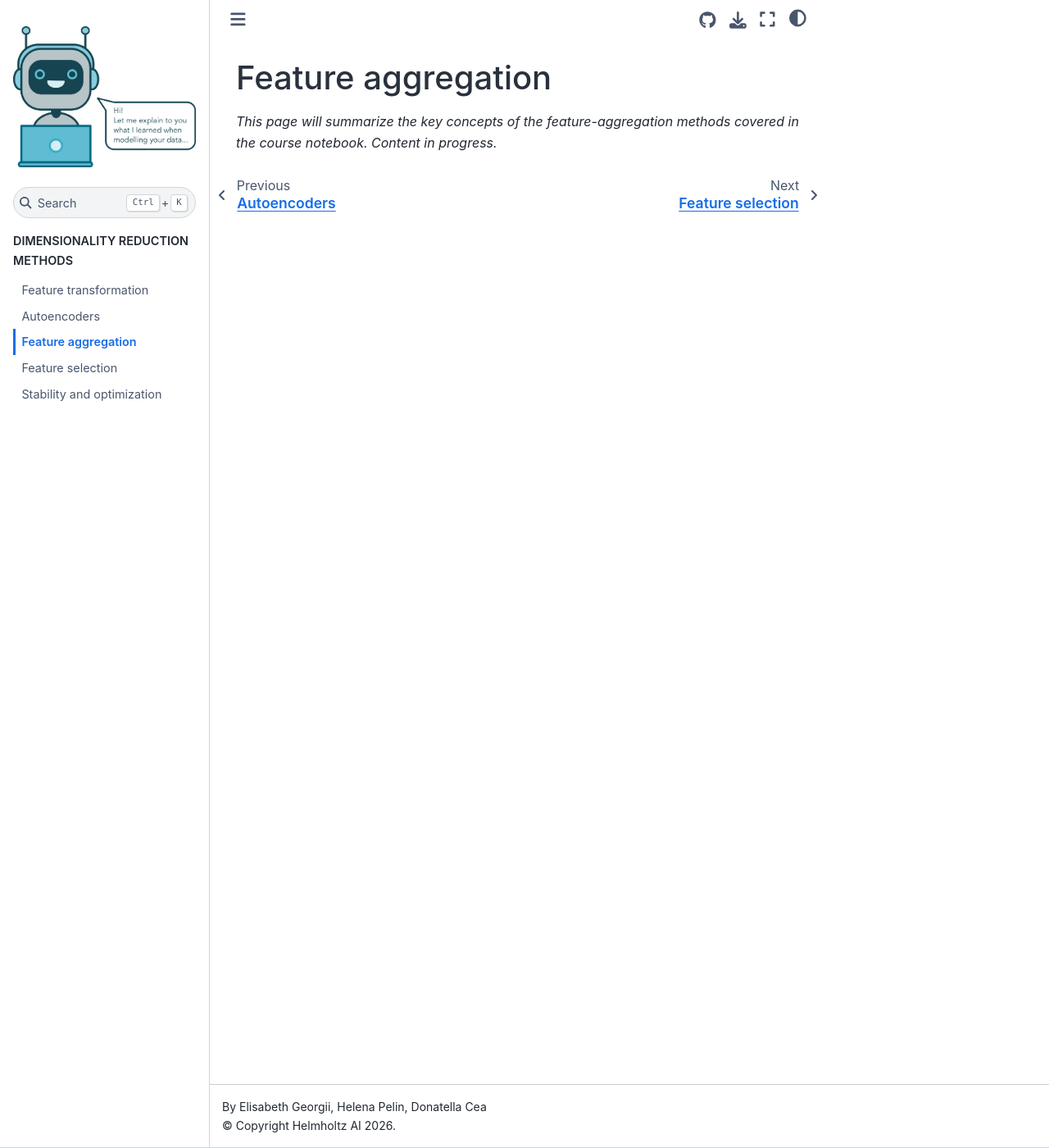
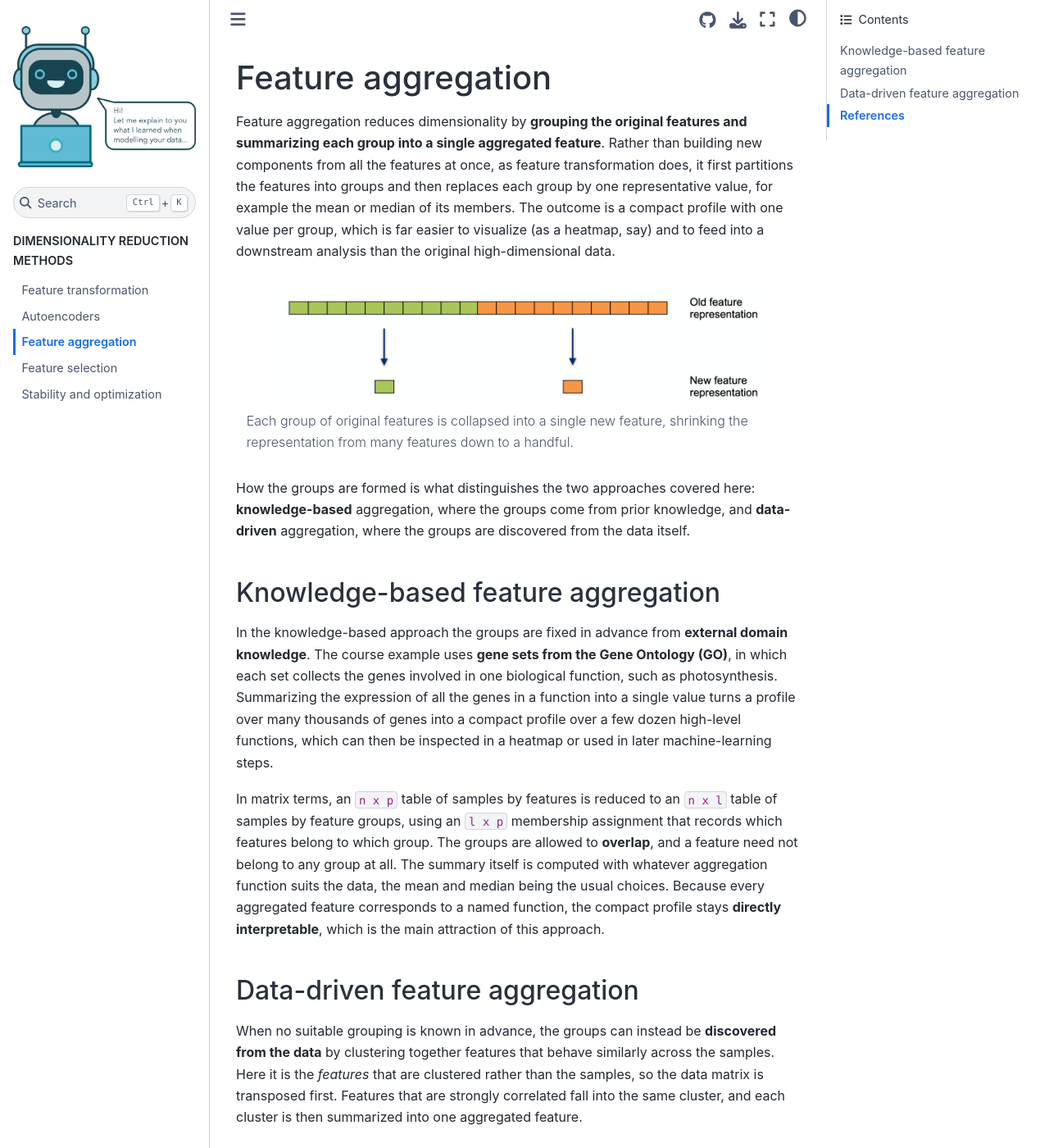
Before and after one commit to HelmholtzAI-Consultants-Munich/DimRed-Course, a Sphinx documentation site: the page built from docs/source/_methods/feature_aggregation.rst, in a window 1280 px wide and 1400 px high. Shown: the whole window at 82% size. Built offline with Sphinx 7.4.7 and the Sphinx Book theme 1.1.4, drawn with Linux system fonts in a browser that asks for light colours; some of the changed text lies outside the part shown.

Commit message:
Write the feature-aggregation method page
Summarize knowledge-based (Gene Ontology sets) and data-driven (k-medoids feature clustering) aggregation in prose, using the course schematic and a new feature-clustering concept figure generated in generate_concept_diagrams.py.

```diff
--- a/docs/source/_figures/generate_concept_diagrams.py
+++ b/docs/source/_figures/generate_concept_diagrams.py
@@ -1,4 +1,4 @@
-"""Generate the concept diagrams used in feature_transformation.rst.
+"""Generate the concept diagrams used in the method pages.
 
 All figures are drawn from synthetic data or from a standard bundled dataset
 (scikit-learn's ``digits``), so they carry no third-party image copyright and can
@@ -6,8 +6,8 @@ be freely regenerated and restyled.
 
 Requires: numpy, scipy, matplotlib, scikit-learn and umap-learn.
 Run:  python generate_concept_diagrams.py
-It writes pca_concept.png, ica_concept.png, digits_comparison.png and
-nmds_shepard.png next to this script.
+It writes pca_concept.png, ica_concept.png, digits_comparison.png, nmds_shepard.png
+and feature_clustering_concept.png next to this script.
 """
 import os
 import warnings
@@ -140,4 +140,33 @@ ax.legend(loc="upper left", fontsize=9); ax.grid(alpha=0.2)
 plt.savefig(os.path.join(HERE, "nmds_shepard.png"), dpi=130,
             bbox_inches="tight", pad_inches=0.1); plt.close()
 
-print("saved pca_concept.png, ica_concept.png, digits_comparison.png, nmds_shepard.png")
+# ---------------- Data-driven feature clustering (feature aggregation) ----------------
+rng = np.random.default_rng(3)
+n = 200
+groups = [7, 6, 5, 6]                        # feature-group sizes (24 features total)
+cols = []
+for size in groups:
+    z = rng.normal(size=n)                   # one latent signal shared within the group
+    for _ in range(size):
+        cols.append(z * rng.uniform(0.75, 1.0) + 0.45 * rng.normal(size=n))
+Ff = np.column_stack(cols)
+Cf = np.corrcoef(Ff.T)
+
+fig, ax = plt.subplots(figsize=(5.6, 5))
+im = ax.imshow(Cf, cmap="RdBu_r", vmin=-1, vmax=1)
+b = 0
+for size in groups:                          # outline each discovered feature cluster
+    ax.add_patch(plt.Rectangle((b - 0.5, b - 0.5), size, size, fill=False,
+                               edgecolor="k", lw=2))
+    b += size
+ax.set_xticks([]); ax.set_yticks([])
+ax.set_xlabel("features (e.g. genes)"); ax.set_ylabel("features (e.g. genes)")
+ax.set_title("Data-driven aggregation: group correlated features,\n"
+             "then summarize each group into one feature", fontsize=10.5)
+cbar = fig.colorbar(im, ax=ax, fraction=0.046, pad=0.04)
+cbar.set_label("correlation between features")
+plt.savefig(os.path.join(HERE, "feature_clustering_concept.png"), dpi=130,
+            bbox_inches="tight", pad_inches=0.1); plt.close()
+
+print("saved pca_concept.png, ica_concept.png, digits_comparison.png, nmds_shepard.png, "
+      "feature_clustering_concept.png")
--- a/docs/source/_methods/feature_aggregation.rst
+++ b/docs/source/_methods/feature_aggregation.rst
@@ -1,4 +1,85 @@
 Feature aggregation
 ===================
 
-*This page will summarize the key concepts of the feature-aggregation methods covered in the course notebook. Content in progress.*
+Feature aggregation reduces dimensionality by **grouping the original features and
+summarizing each group into a single aggregated feature**. Rather than building new
+components from all the features at once, as feature transformation does, it first
+partitions the features into groups and then replaces each group by one representative
+value, for example the mean or median of its members. The outcome is a compact profile
+with one value per group, which is far easier to visualize (as a heatmap, say) and to
+feed into a downstream analysis than the original high-dimensional data.
+
+.. figure:: ../_figures/feature_aggregation.png
+   :align: center
+   :width: 600px
+
+   Each group of original features is collapsed into a single new feature, shrinking
+   the representation from many features down to a handful.
+
+How the groups are formed is what distinguishes the two approaches covered here:
+**knowledge-based** aggregation, where the groups come from prior knowledge, and
+**data-driven** aggregation, where the groups are discovered from the data itself.
+
+
+Knowledge-based feature aggregation
+-----------------------------------
+
+In the knowledge-based approach the groups are fixed in advance from **external domain
+knowledge**. The course example uses **gene sets from the Gene Ontology (GO)**, in
+which each set collects the genes involved in one biological function, such as
+photosynthesis. Summarizing the expression of all the genes in a function into a
+single value turns a profile over many thousands of genes into a compact profile over
+a few dozen high-level functions, which can then be inspected in a heatmap or used in
+later machine-learning steps.
+
+In matrix terms, an ``n x p`` table of samples by features is reduced to an
+``n x l`` table of samples by feature groups, using an ``l x p`` membership assignment
+that records which features belong to which group. The groups are allowed to
+**overlap**, and a feature need not belong to any group at all. The summary itself is
+computed with whatever aggregation function suits the data, the mean and median being
+the usual choices. Because every aggregated feature corresponds to a named function,
+the compact profile stays **directly interpretable**, which is the main attraction of
+this approach.
+
+
+Data-driven feature aggregation
+-------------------------------
+
+When no suitable grouping is known in advance, the groups can instead be **discovered
+from the data** by clustering together features that behave similarly across the
+samples. Here it is the *features* that are clustered rather than the samples, so the
+data matrix is transposed first. Features that are strongly correlated fall into the
+same cluster, and each cluster is then summarized into one aggregated feature.
+
+.. figure:: ../_figures/feature_clustering_concept.png
+   :align: center
+   :width: 470px
+
+   Clustering the features by similarity exposes blocks of mutually correlated
+   features (outlined); each block is then summarized into a single aggregated
+   feature.
+
+The course clusters the features with **k-medoids**. Like the hierarchical clustering
+often used to build heatmaps, k-medoids works only from **pairwise distances**, so it
+applies to a wide range of data types, but it decides membership differently.
+Hierarchical clustering merges items step by step and, once two are joined, never
+separates them again. k-medoids instead **revises the assignment iteratively** by
+*partitioning around medoids*, which tends to produce more homogeneous clusters. A
+**medoid** is an actual data item, unlike the centroid in k-means, namely the feature
+whose total distance to all the other members of its cluster is smallest. When the
+number of features is large, the **CLARA** variant keeps this efficient by operating
+on repeated samples of the data.
+
+The two approaches trade interpretability against flexibility. Knowledge-based groups
+are **easy to interpret**, since each aggregated feature maps onto a known function,
+but they require that prior knowledge to exist and can only capture the structure that
+this predefined grouping already describes. Data-driven groups need **no prior
+knowledge** and adapt to whatever structure is present in the data, at the price of
+clusters that may not line up with any established, readily named category.
+
+
+References
+----------
+
+- Gene Ontology: `The Gene Ontology resource <https://geneontology.org>`_
+- k-medoids and the CLARA extension: `Kaufman and Rousseeuw, "Finding Groups in Data" (VLDB 1994) <https://www.vldb.org/conf/1994/P144.PDF>`_
```
Also changed, not shown: docs/source/_figures/feature_clustering_concept.png (added).
